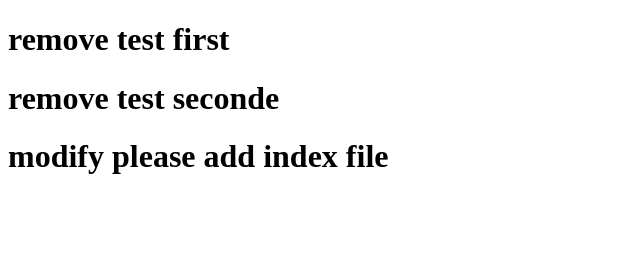
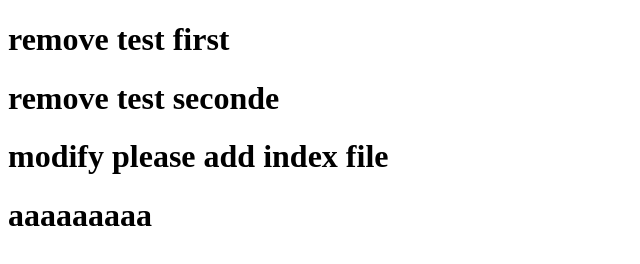
Before and after one commit to Oksil-Joo/Remove-practice, a plain HTML site: page index.html in a window 1280 px wide. Shown: the whole page, without its empty margins (0-640 px from the left). Drawn offline with Linux system fonts and the light colour scheme.

Commit message:
updatind index again

```diff
--- a/index.html
+++ b/index.html
@@ -7,5 +7,6 @@
 <h1>remove test first</h1>
 <h1>remove test seconde</h1>
 <h1>modify please add index file</h1>
+<h1>aaaaaaaaa</h1>
 </body>
 </html>
```
